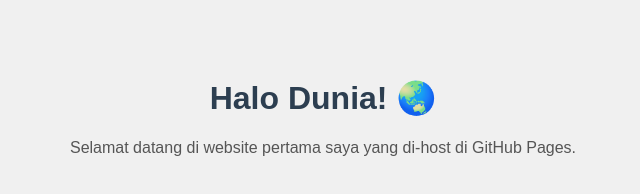
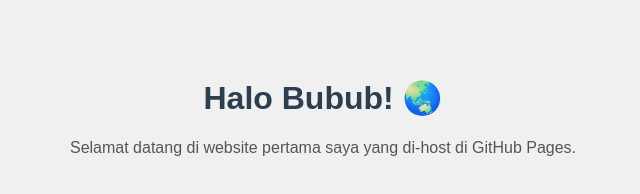
Before and after one commit to fahreezaa/first-web, a plain HTML site: page index.html in a window 1280 px wide. Shown: the whole page, without its empty margins (317-957 px from the left). Drawn offline with Linux system fonts and the light colour scheme.

Commit message:
Update index.html

```diff
--- a/index.html
+++ b/index.html
@@ -20,7 +20,7 @@
     </style>
 </head>
 <body>
-    <h1>Halo Dunia! 🌏</h1>
+    <h1>Halo Bubub! 🌏</h1>
     <p>Selamat datang di website pertama saya yang di-host di GitHub Pages.</p>
 </body>
 </html>
```
